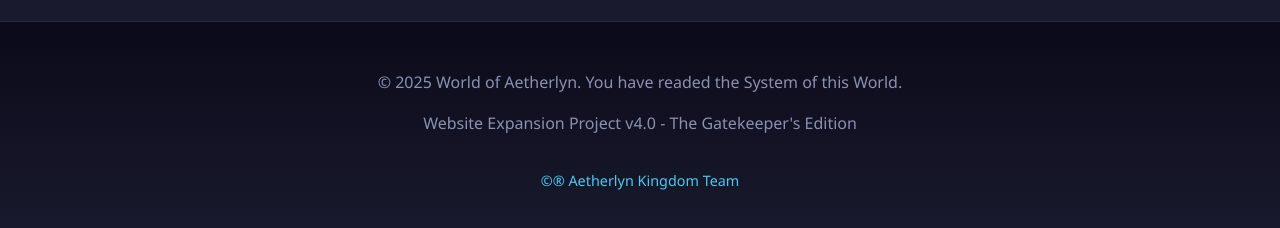
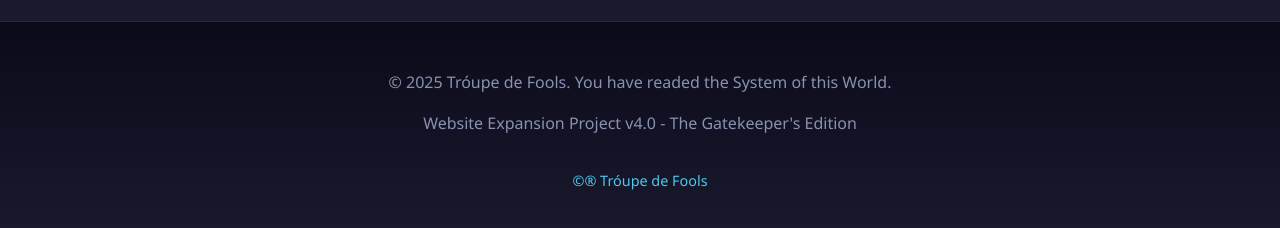
Before and after one commit to WendaRPL/world-of-aetherlyn, a plain HTML site: page rank.html in a window 1280 px wide. Shown: the part 3722-3950 px from the top of the page. Drawn offline with nearby package versions, Linux system fonts and the light colour scheme.

Commit message:
Update rank.html

```diff
--- a/rank.html
+++ b/rank.html
@@ -336,10 +336,10 @@
     <footer>
         <div class="container">
             <div class="footer-content">
-                <p>&copy; 2025 World of Aetherlyn. You have readed the System of this World.</p>
+                <p>&copy; 2025 Tróupe de Fools. You have readed the System of this World.</p>
                 <p>Website Expansion Project v4.0 - The Gatekeeper's Edition</p>
                 <p style="margin-top: 1rem; color: var(--accent-primary); font-size: 0.9rem;">
-                    ©® Aetherlyn Kingdom Team
+                    ©® Tróupe de Fools
                 </p>
             </div>
         </div>
```
